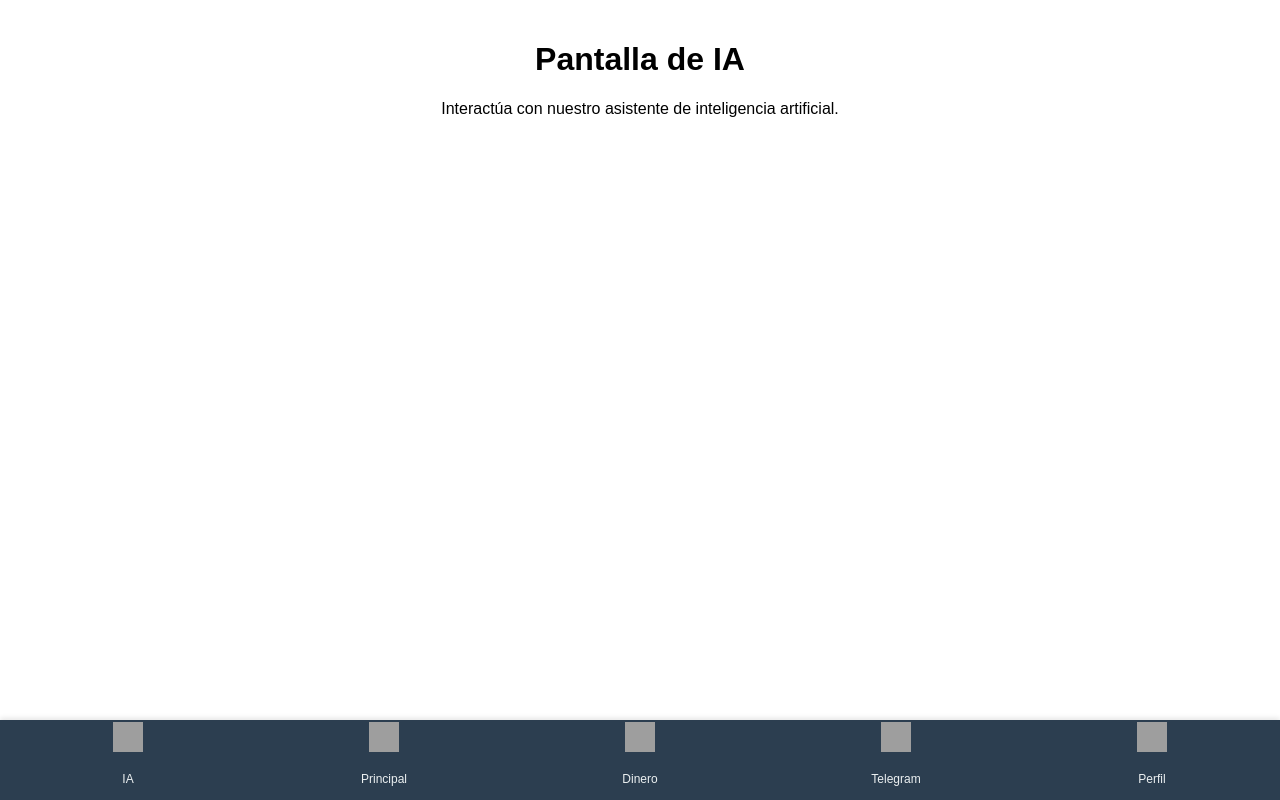
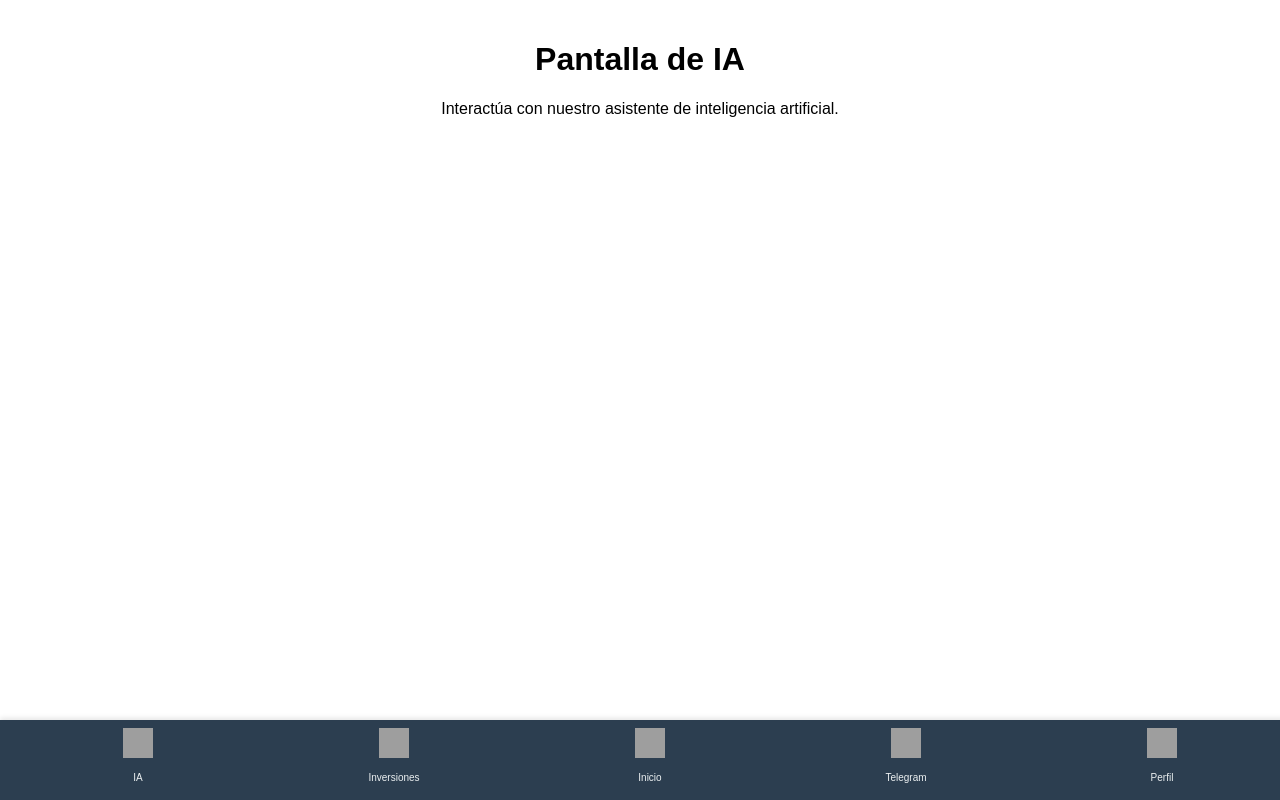
Before and after one commit to joorfyx/MIAPP, a plain HTML site: page index.html in a window 1280 px wide. Drawn offline with Linux system fonts and the light colour scheme; grey boxes are pictures that could not be loaded.

Commit message:
Descripción del cambio

```diff
--- a/index.html
+++ b/index.html
@@ -13,14 +13,14 @@
         <p>Interactúa con nuestro asistente de inteligencia artificial.</p>
     </div>
 
+    <div id="screen-money" class="screen">
+        <h1>Pantalla de Inversiones</h1>
+        <p>Gestiona tus inversiones y operaciones financieras.</p>
+    </div>
+
     <div id="screen-home" class="screen">
         <h1>Pantalla Principal</h1>
         <p>Consulta estadísticas y gráficos de tus inversiones.</p>
-    </div>
-
-    <div id="screen-money" class="screen">
-        <h1>Pantalla de Dinero</h1>
-        <p>Gestiona tus operaciones financieras.</p>
     </div>
 
     <div id="screen-telegram" class="screen">
@@ -39,13 +39,13 @@
             <img src="https://cdn-icons-png.flaticon.com/512/4712/4712027.png" alt="IA">
             <p>IA</p>
         </div>
+        <div class="nav-item" onclick="switchScreen('screen-money')">
+            <img src="https://cdn-icons-png.flaticon.com/512/1828/1828817.png" alt="Inversiones">
+            <p>Inversiones</p>
+        </div>
         <div class="nav-item" onclick="switchScreen('screen-home')">
-            <img src="https://cdn-icons-png.flaticon.com/512/1946/1946436.png" alt="Principal">
-            <p>Principal</p>
-        </div>
-        <div class="nav-item" onclick="switchScreen('screen-money')">
-            <img src="https://cdn-icons-png.flaticon.com/512/1828/1828817.png" alt="Dinero">
-            <p>Dinero</p>
+            <img src="https://cdn-icons-png.flaticon.com/512/1946/1946436.png" alt="Inicio">
+            <p>Inicio</p>
         </div>
         <div class="nav-item" onclick="switchScreen('screen-telegram')">
             <img src="https://cdn-icons-png.flaticon.com/512/2111/2111646.png" alt="Telegram">
--- a/styles.css
+++ b/styles.css
@@ -25,27 +25,28 @@ body {
     position: fixed;
     bottom: 0;
     width: 100%;
-    height: 10%;
+    height: 10%; /* Ajustado al 10% */
     background: #2c3e50;
     display: flex;
-    justify-content: space-around;
+    justify-content: space-between; /* Distribuye los íconos de forma uniforme */
     align-items: center;
     box-shadow: 0 -2px 5px rgba(0, 0, 0, 0.1);
+    padding: 0 10px; /* Espaciado a los bordes */
 }
 
 .nav-item {
-    flex: 1;
+    flex: 1; /* Cada ícono ocupa el mismo espacio */
     text-align: center;
     color: #ecf0f1;
-    font-size: 12px;
+    font-size: 10px; /* Tamaño del texto más pequeño */
     cursor: pointer;
     transition: transform 0.2s, color 0.2s;
 }
 
 .nav-item img {
-    width: 30px;
+    width: 30px; /* Íconos más pequeños */
     height: 30px;
-    margin-bottom: 5px;
+    margin-bottom: 2px; /* Menos separación entre ícono y texto */
     transition: transform 0.2s;
 }
 
```
